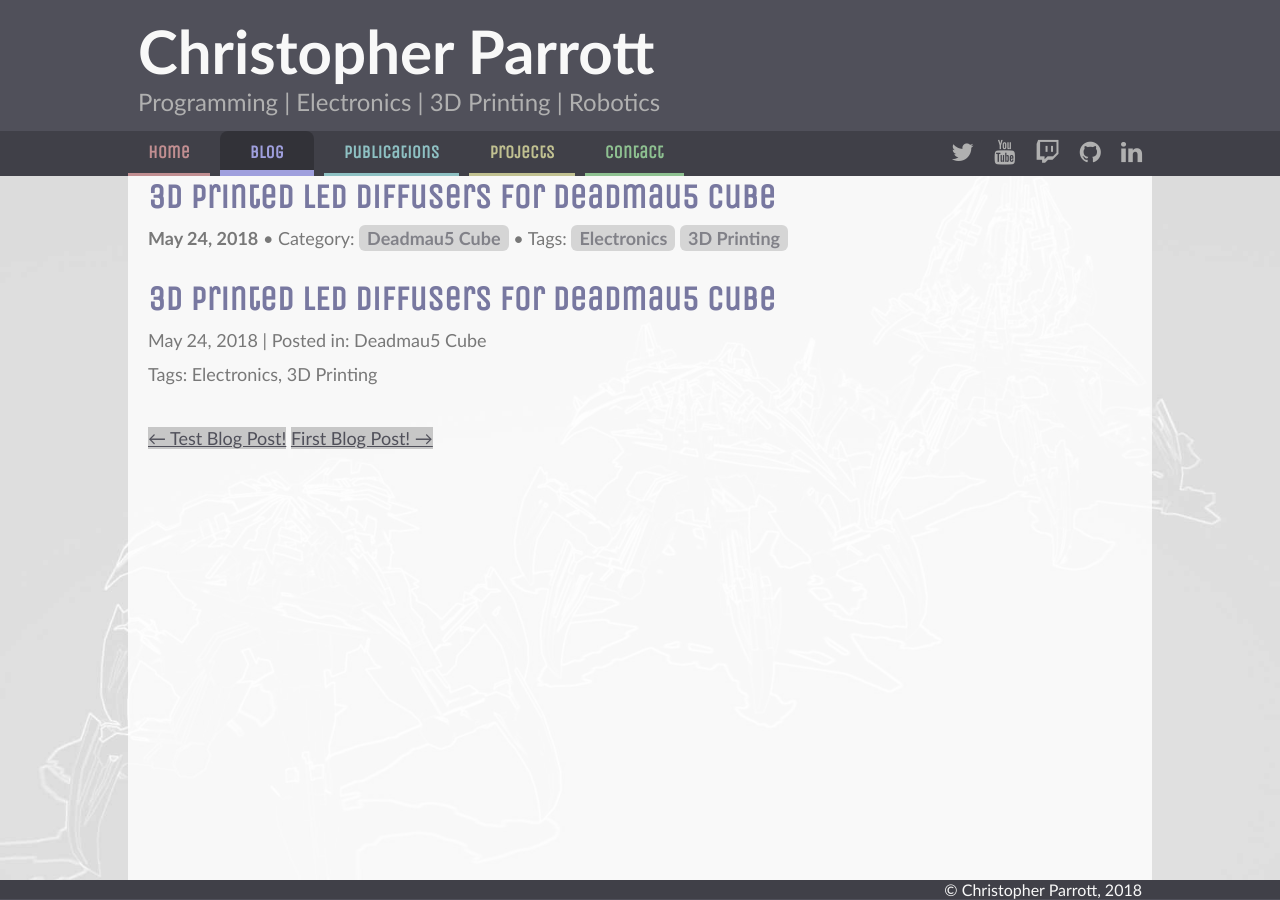
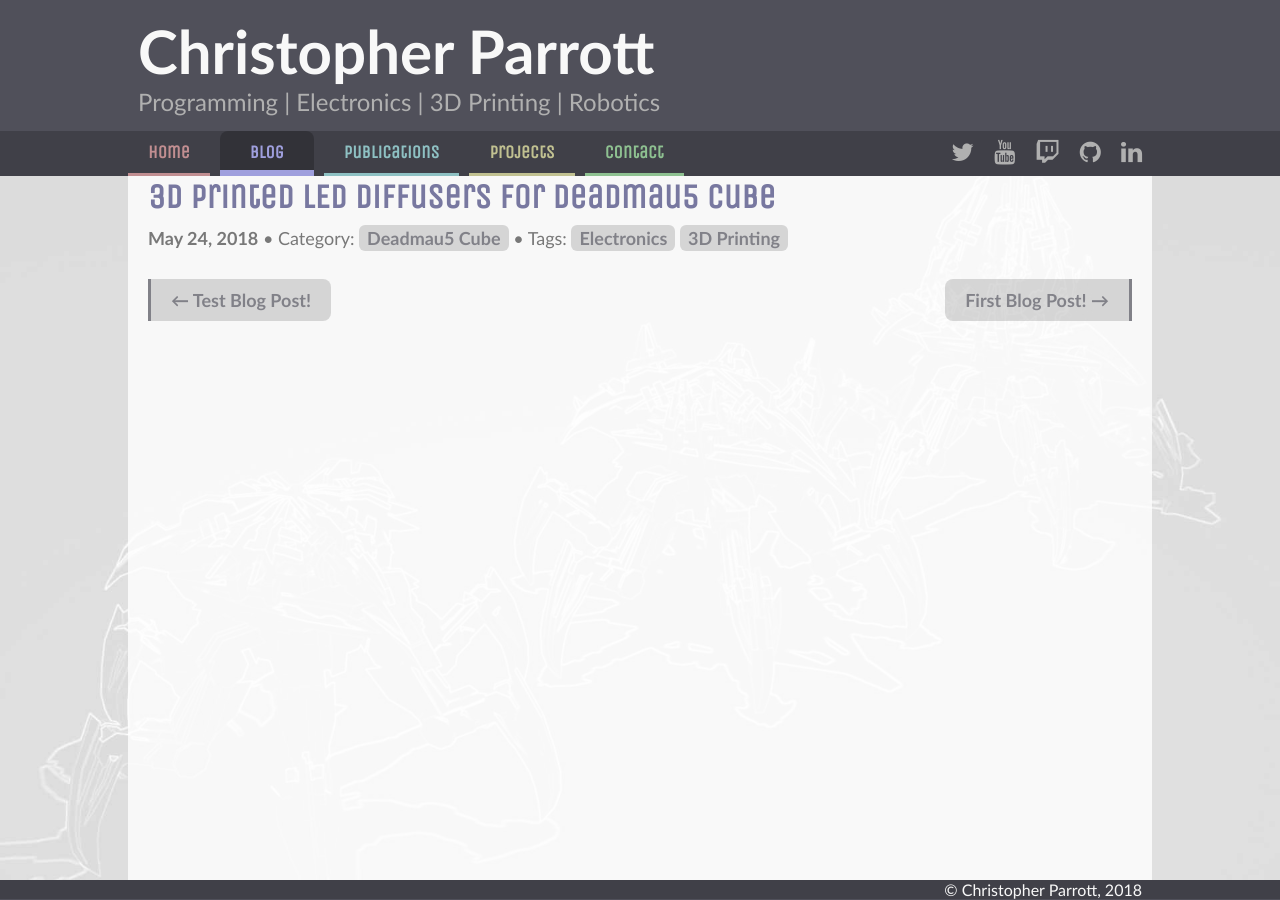
Before and after one commit to christophertmparrott/christophertmparrott.github.io, a Jekyll site: the page built from _posts/2018-05-24-3d-printed-led-diffusers-for-deadmau5-cube.md, in a window 1280 px wide. Built offline with Jekyll 4.4.1, drawn with Linux system fonts in a browser that asks for light colours; some web fonts are replaced.

Commit message:
Fixed naming issue

```diff
--- a/_layouts/blogpost.html
+++ b/_layouts/blogpost.html
@@ -10,14 +10,10 @@ layout: default
 						<a class="darken" href="/tags#{{tag}}">{{tag}}</a>
 					{% endfor %}
 				</div>
-				<div class="posthead">
-					<h2 class="secE">{{page.title}}</h2>
-					<p>{{ page.date | date: "%B %-d, %Y" }} | Posted in: Deadmau5 Cube</p>
-					<p>Tags: Electronics, 3D Printing</p>
-				</div>
 
 {{content}}
-				<div class="PageNavigation">
+
+				<div class="postnav">
 				{% if page.previous.url %}
 					<a class="darken prev" href="{{site.baseurl}}{{page.previous.url}}">&larr; {{page.previous.title}}</a>
 				{% endif %}
```
